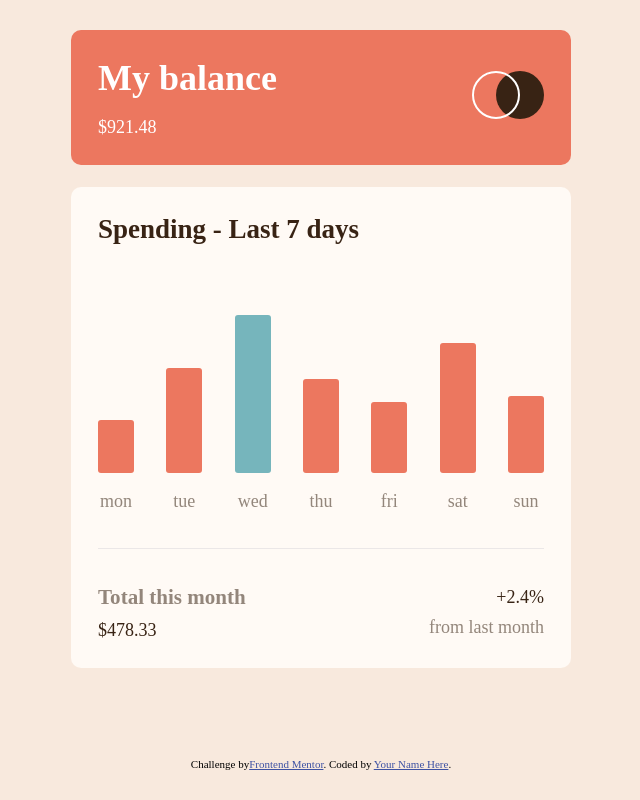
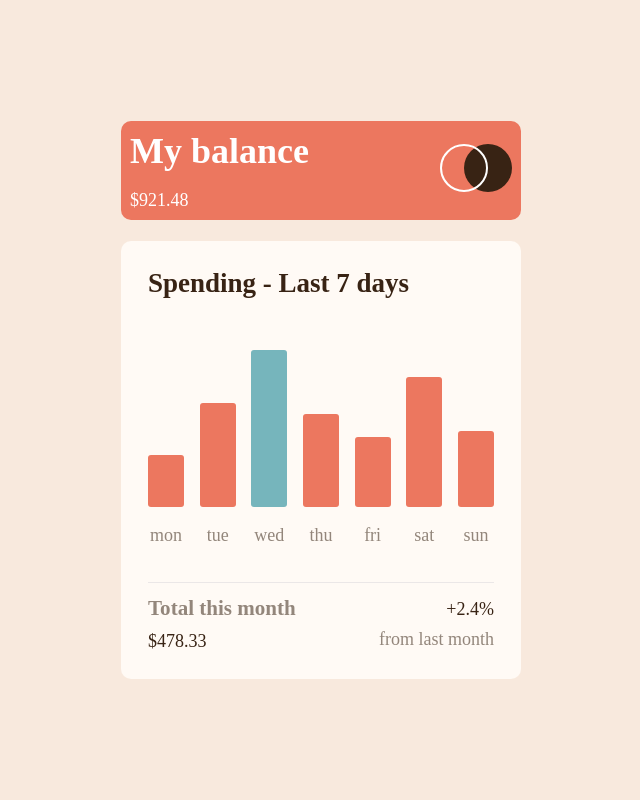
Before and after one commit to ibimina/expenses-chart-component-main, a plain HTML site: page index.html in a window 1280 px wide. Shown: the whole page, without its empty margins (319-959 px from the left). Drawn offline with Linux system fonts and the light colour scheme.

Commit message:
css update

```diff
--- a/index.css
+++ b/index.css
@@ -15,15 +15,15 @@ body {
   min-height: 100vh;
   width: 100%;
   display: flex;
-  flex-direction: column;
+  /* flex-direction: column; */
   justify-content: center;
   align-items: center;
-  gap: 5em;
+  /* gap: 5em; */
   font-size: 18px;
   background-color: hsl(27, 66%, 92%);
 }
 .container {
-  max-width: 500px;
+  max-width: 400px;
   width: 90%;
 }
 
@@ -31,7 +31,7 @@ body {
   display: flex;
   justify-content: space-between;
   align-items: center;
-  padding: 1.5em;
+  padding: 1em;
   border-radius: 10px;
   background-color: hsl(10, 79%, 65%);
   color: hsl(0, 0%, 100%);
@@ -92,11 +92,12 @@ h1 {
   position: absolute;
   justify-content: space-around;
   align-items: center;
-  width: 60px;
-  padding: .5em 0;
+  width: 50px;
+ padding-inline: 1em;
   display: none;
-  top: -3rem;
+  top: -2rem;
   left: -.5rem;
+  font-size: 16px;
 }
 .per,.mnth{
   margin-bottom: .5em;
@@ -130,4 +131,12 @@ summary {
     opacity: 0.5;
     cursor: pointer;
   }
+.header{
+  padding: .5em;
 }
+
+.bar-con{
+  max-height: 230px;
+  margin-bottom: .7em;
+}
+}
```
Also changed, not shown: index.html (+2 -2 lines).
